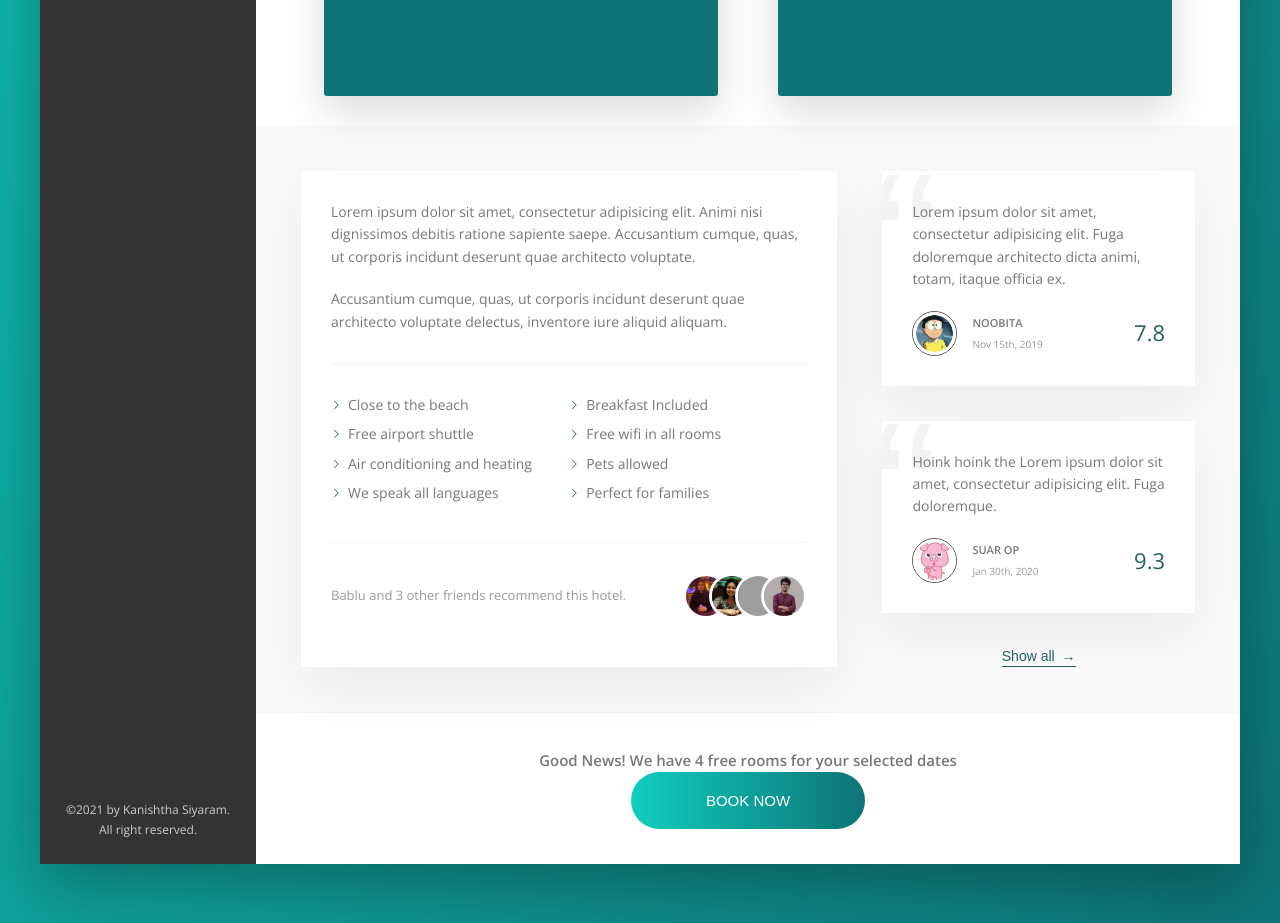
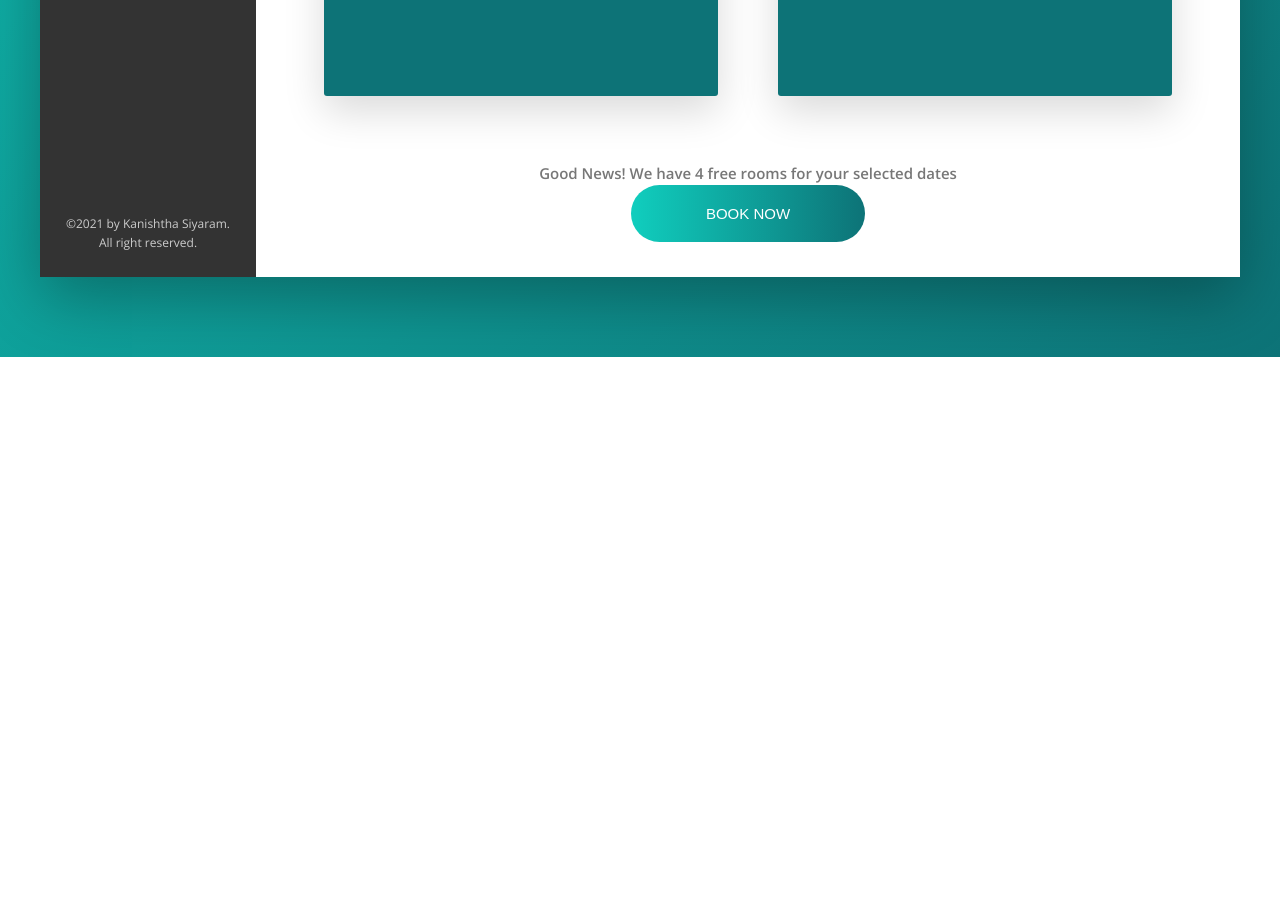
Before and after one commit to kanishths/Trillo, a website: page project.html in a window 1280 px wide. Shown: the part 1184-2107 px from the top of the page. After the commit the page ends 1541 px from the top, so only its background shows below. Drawn offline with nearby package versions, Linux system fonts and the light colour scheme; grey boxes are pictures that could not be loaded.

Commit message:
project edit

```diff
--- a/project.html
+++ b/project.html
@@ -158,100 +158,6 @@
             </div>
           </section>
 
-          <div class="detail">
-            <div class="description">
-              <p class="paragraph">
-                Lorem ipsum dolor sit amet, consectetur adipisicing elit. Animi
-                nisi dignissimos debitis ratione sapiente saepe. Accusantium
-                cumque, quas, ut corporis incidunt deserunt quae architecto
-                voluptate.
-              </p>
-              <p class="paragraph">
-                Accusantium cumque, quas, ut corporis incidunt deserunt quae
-                architecto voluptate delectus, inventore iure aliquid aliquam.
-              </p>
-
-              <ul class="list">
-                <li class="list__item">Close to the beach</li>
-                <li class="list__item">Breakfast Included</li>
-                <li class="list__item">Free airport shuttle</li>
-                <li class="list__item">Free wifi in all rooms</li>
-                <li class="list__item">Air conditioning and heating</li>
-                <li class="list__item">Pets allowed</li>
-                <li class="list__item">We speak all languages</li>
-                <li class="list__item">Perfect for families</li>
-              </ul>
-
-              <div class="recommend">
-                <p class="recommend__count">
-                  Bablu and 3 other friends recommend this hotel.
-                </p>
-                <div class="recommend__friends">
-                  <img
-                    src="img/mussu.jpg"
-                    alt="Mussu"
-                    class="recommend__photo"
-                  />
-                  <img
-                    src="img/moti.jpeg"
-                    alt="Moti"
-                    class="recommend__photo"
-                  />
-                  <img
-                    src="img/ritika.jpg"
-                    alt="Ritika"
-                    class="recommend__photo"
-                  />
-                  <img
-                    src="img/vash.jpg"
-                    alt="Vashsihtha"
-                    class="recommend__photo"
-                  />
-                </div>
-              </div>
-            </div>
-            <div class="user-reviews">
-              <figure class="review">
-                <blockquote class="review__text">
-                  Lorem ipsum dolor sit amet, consectetur adipisicing elit. Fuga
-                  doloremque architecto dicta animi, totam, itaque officia ex.
-                </blockquote>
-                <figcaption class="review__user">
-                  <img
-                    src="img/Noobita.jpeg"
-                    alt="User 1"
-                    class="review__photo"
-                  />
-                  <div class="review__user-box">
-                    <p class="review__user-name">Noobita</p>
-                    <p class="review__user-date">Nov 15th, 2019</p>
-                  </div>
-                  <div class="review__rating">7.8</div>
-                </figcaption>
-              </figure>
-
-              <figure class="review">
-                <blockquote class="review__text">
-                  Hoink hoink the Lorem ipsum dolor sit amet, consectetur
-                  adipisicing elit. Fuga doloremque.
-                </blockquote>
-                <figcaption class="review__user">
-                  <img
-                    src="img/SuarOP.jpeg"
-                    alt="User 2"
-                    class="review__photo"
-                  />
-                  <div class="review__user-box">
-                    <p class="review__user-name">Suar OP</p>
-                    <p class="review__user-date">Jan 30th, 2020</p>
-                  </div>
-                  <div class="review__rating">9.3</div>
-                </figcaption>
-              </figure>
-              <button class="btn-inline">Show all <span>&rarr;</span></button>
-            </div>
-          </div>
-
           <div class="cta">
             <h2 class="cta__book-now">
               Good News! We have 4 free rooms for your selected dates
```
